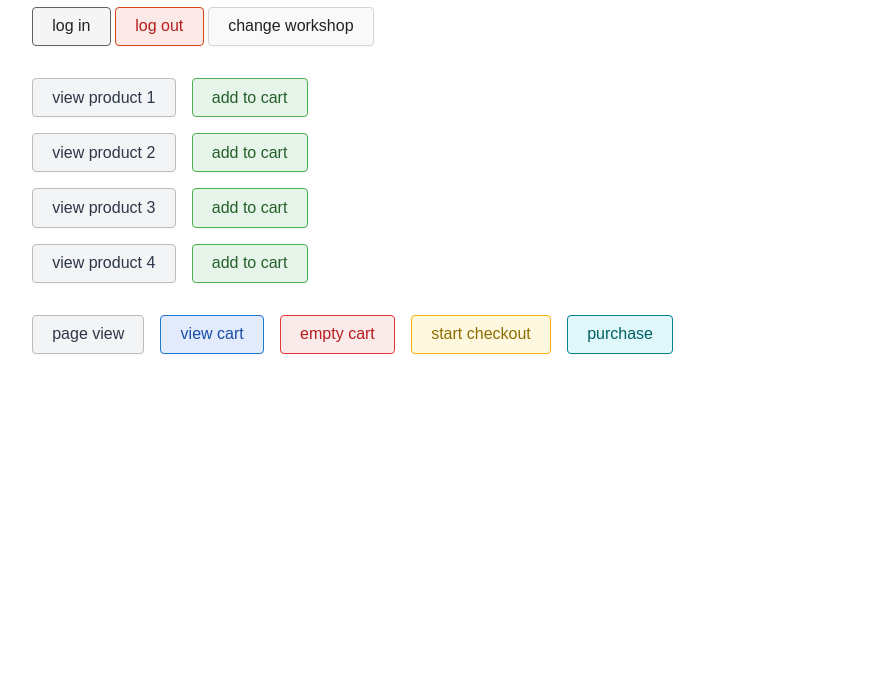
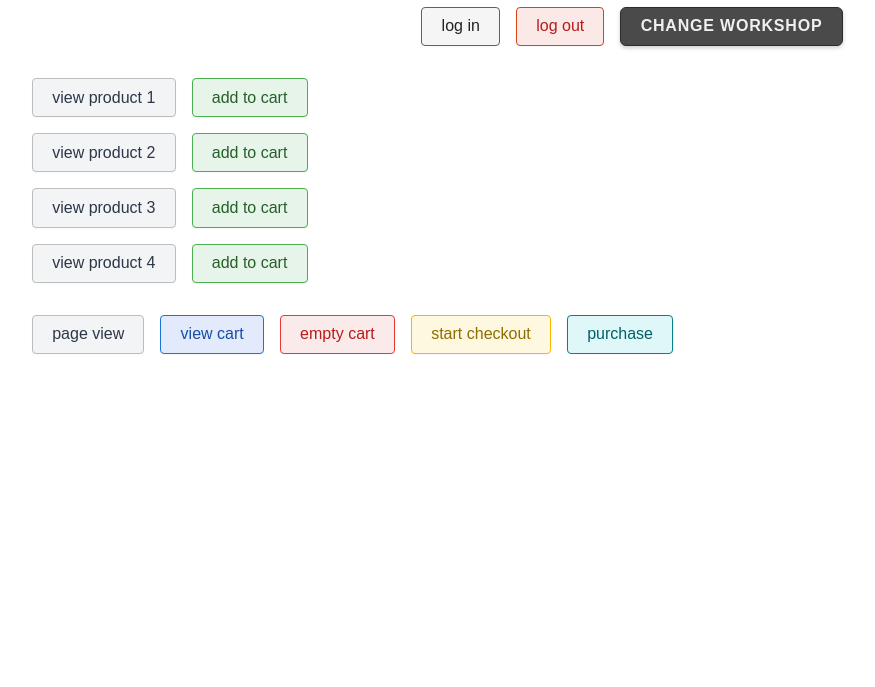
Before and after one commit to FlorianPerl/test-site, a plain HTML site: page index.html in a window 1280 px wide. Shown: the part 113-800 px from the top of the page, without its empty margins (8-883 px from the left). Drawn offline with Linux system fonts and the light colour scheme.

Commit message:
Update style.css

```diff
--- a/style.css
+++ b/style.css
@@ -90,8 +90,33 @@ h1 {
   color: #b71c1c;
 }
 
+/* New workshop-style for the change-workshop button */
+.btn.change-workshop {
+  background: #4a4a4a; /* Dark grey, like metal */
+  border: 1px solid #2c2c2c; /* Darker border */
+  color: #f0f0f0; /* Light text for contrast */
+  box-shadow: 0 2px 4px rgba(0, 0, 0, 0.2); /* More pronounced shadow */
+  font-weight: 600; /* Slightly bolder text */
+  text-transform: uppercase; /* Make it stand out */
+  letter-spacing: 0.05em; /* Add some spacing */
+  border-radius: 6px; /* Slightly more rounded corners */
+}
+
+.btn.change-workshop:hover,
+.btn.change-workshop:focus {
+  background: #616161; /* Lighter grey on hover */
+  border-color: #4a4a4a;
+  color: #ffffff;
+  box-shadow: 0 3px 6px rgba(0, 0, 0, 0.3); /* Deeper shadow on hover */
+  transform: translateY(-1px); /* Slight lift effect */
+}
+
 .login-container {
   position: static;
   margin: 1em 0 2em 0;
   z-index: auto;
+  display: flex; /* Use flexbox for better button alignment */
+  gap: 1em; /* Space between buttons */
+  align-items: center;
+  justify-content: center; /* Center the buttons */
 }
```
